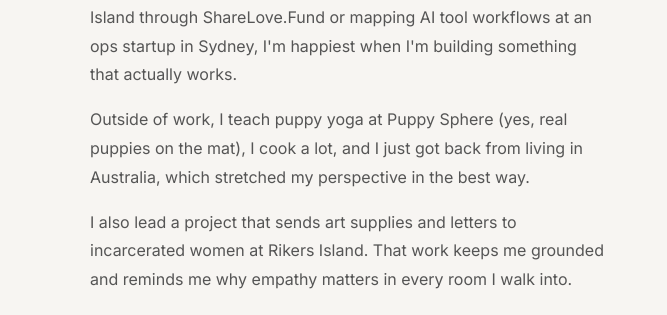
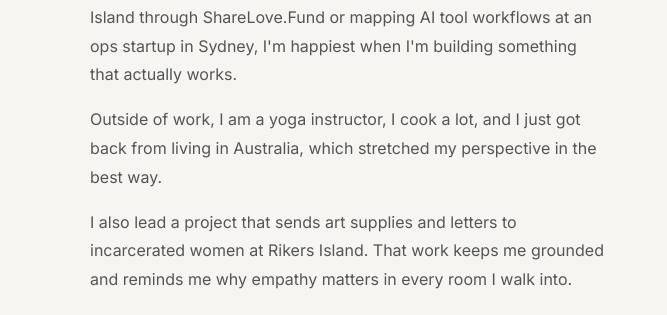
Before and after one commit to Ashleyerin05/Portfolio, a plain HTML site: page index.html in a window 1280 px wide. Shown: the part 1285-1600 px from the top of the page, 0-667 px from the left. Drawn offline with nearby package versions, Linux system fonts and the light colour scheme; a web font is replaced by a local one.

Commit message:
Update index.html

```diff
--- a/index.html
+++ b/index.html
@@ -955,7 +955,7 @@
                 <h2 class="about-heading">I bring structure to ambiguity and make the process feel human along the way.</h2>
                 <div class="about-text">
                     <p>I'm a junior at Boston University's Questrom School of Business, concentrating in Information Systems & Artificial Intelligence. I love the space where strategy meets execution. Whether that's managing the logistics of distributing 6,000 stationery sets to Rikers Island through ShareLove.Fund or mapping AI tool workflows at an ops startup in Sydney, I'm happiest when I'm building something that actually works.</p>
-                    <p>Outside of work, I teach puppy yoga at Puppy Sphere (yes, real puppies on the mat), I cook a lot, and I just got back from living in Australia, which stretched my perspective in the best way.</p>
+                    <p>Outside of work, I am a yoga instructor, I cook a lot, and I just got back from living in Australia, which stretched my perspective in the best way.</p>
                     <p>I also lead a project that sends art supplies and letters to incarcerated women at Rikers Island. That work keeps me grounded and reminds me why empathy matters in every room I walk into.</p>
                 </div>
             </div>
```
